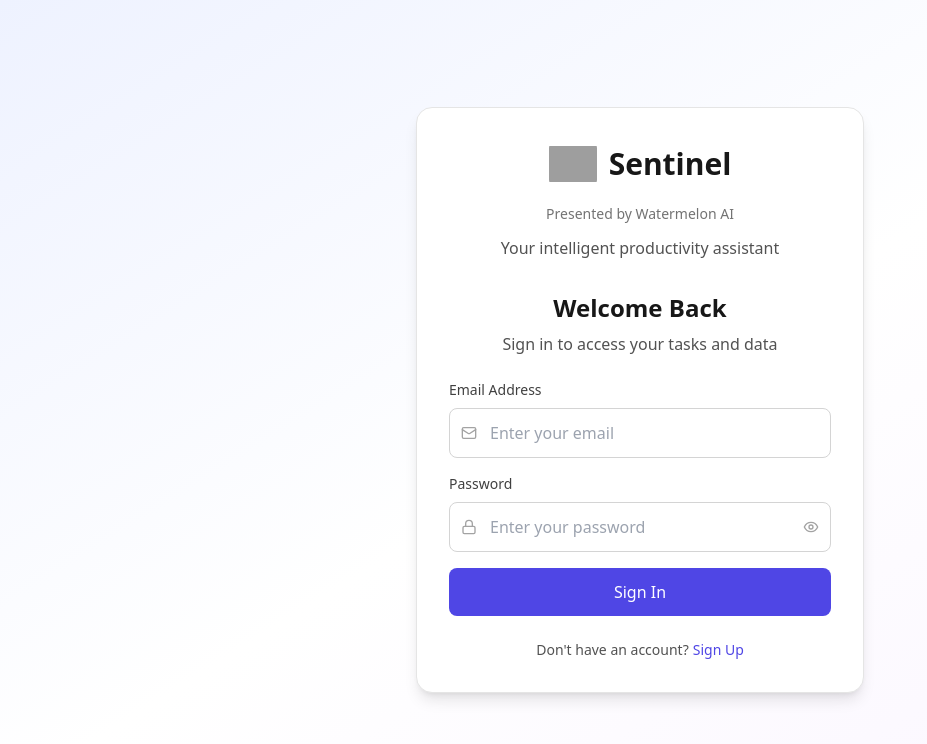
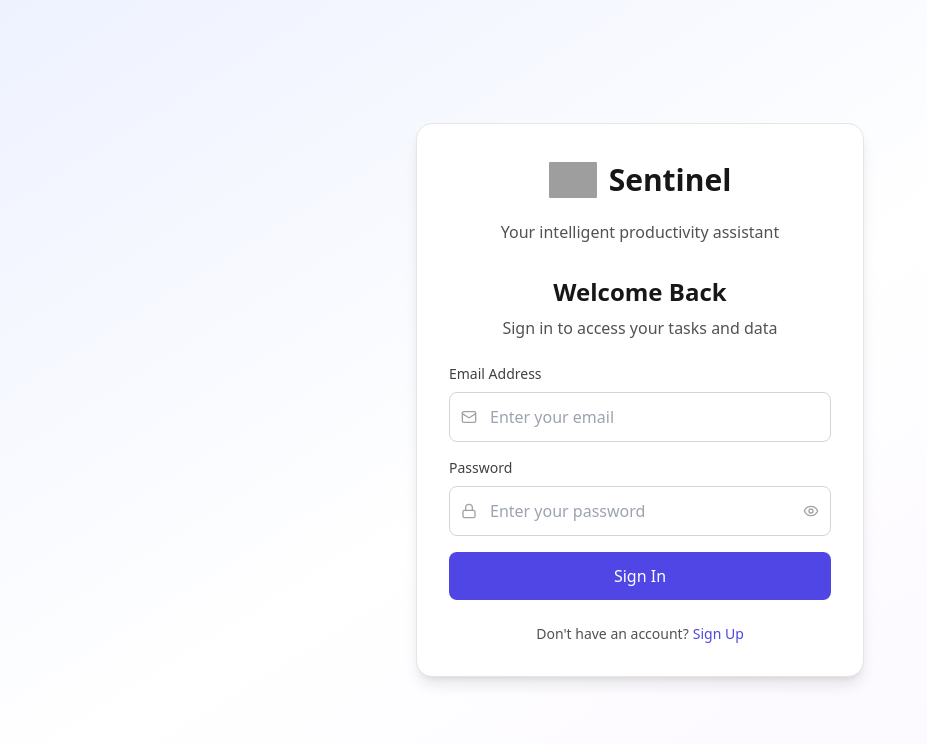
Before and after one commit to zqlnt/todolistprototype, a React (Vite) app: page / in a window 1280 px wide. Shown: the top 744 px of the page, without its empty margins (0-927 px from the left). Built offline with nearby package versions, Linux system fonts and the light colour scheme; grey boxes are pictures that could not be loaded.

Commit message:
Remove all mentions of 'Watermelon AI'

```diff
--- a/src/components/Sidebar.tsx
+++ b/src/components/Sidebar.tsx
@@ -109,7 +109,6 @@ const Sidebar: React.FC = () => {
           />
           <h1 className="text-xl font-bold text-gray-900">Sentinel</h1>
         </div>
-        <p className="text-xs text-gray-500 mt-2 ml-11">Powered by Watermelon AI</p>
       </div>
 
       {/* Navigation */}
--- a/src/pages/Auth.tsx
+++ b/src/pages/Auth.tsx
@@ -85,7 +85,6 @@ const Auth: React.FC = () => {
               />
               <h1 className="text-3xl font-bold text-neutral-900">Sentinel</h1>
             </div>
-            <p className="text-sm text-neutral-500 mb-3">Presented by Watermelon AI</p>
             <p className="text-neutral-600 mb-6">Your intelligent productivity assistant</p>
           </div>
 
```
Also changed, not shown: 1 other file (tests, documents, lock files or other folders).
